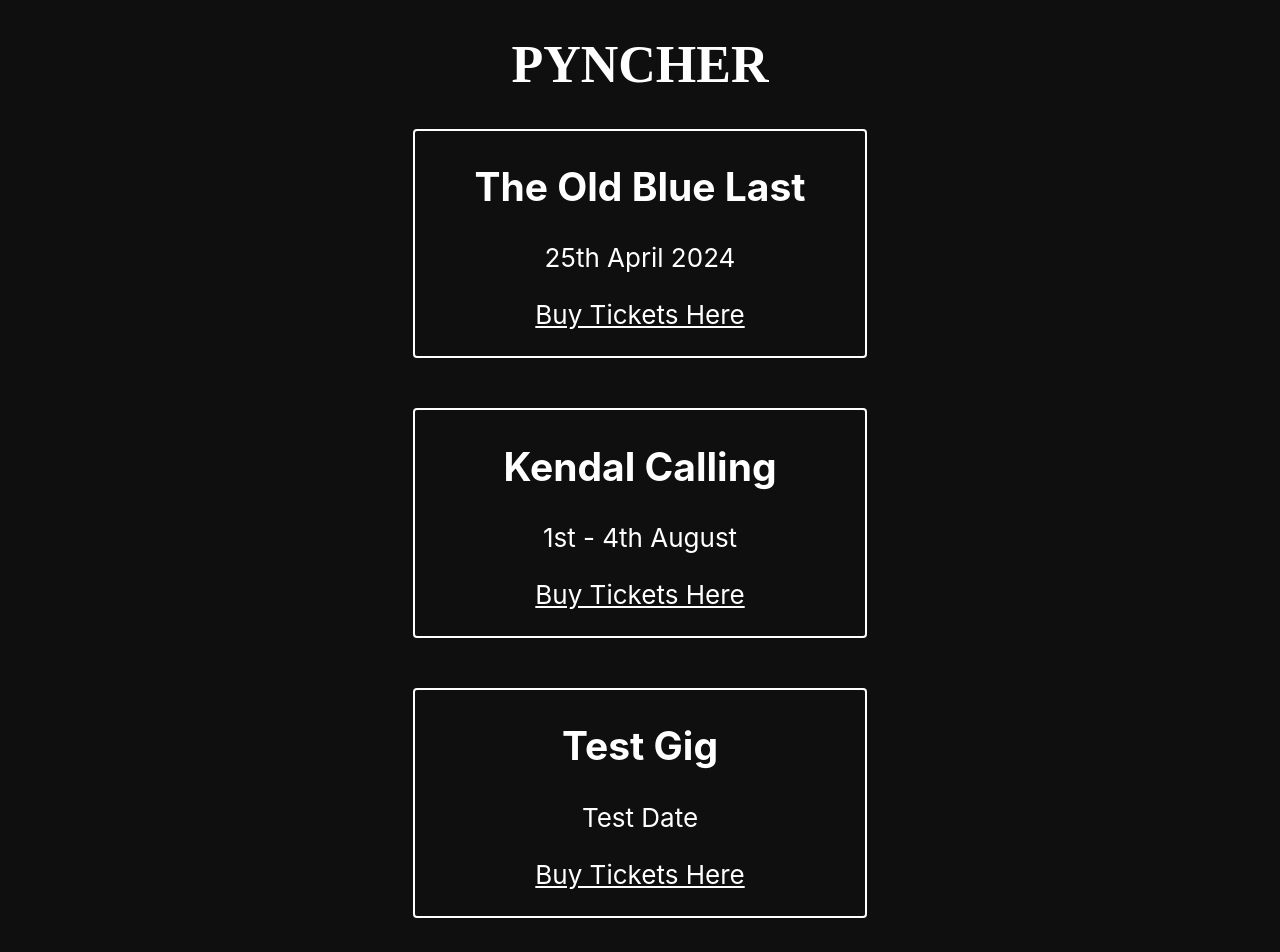
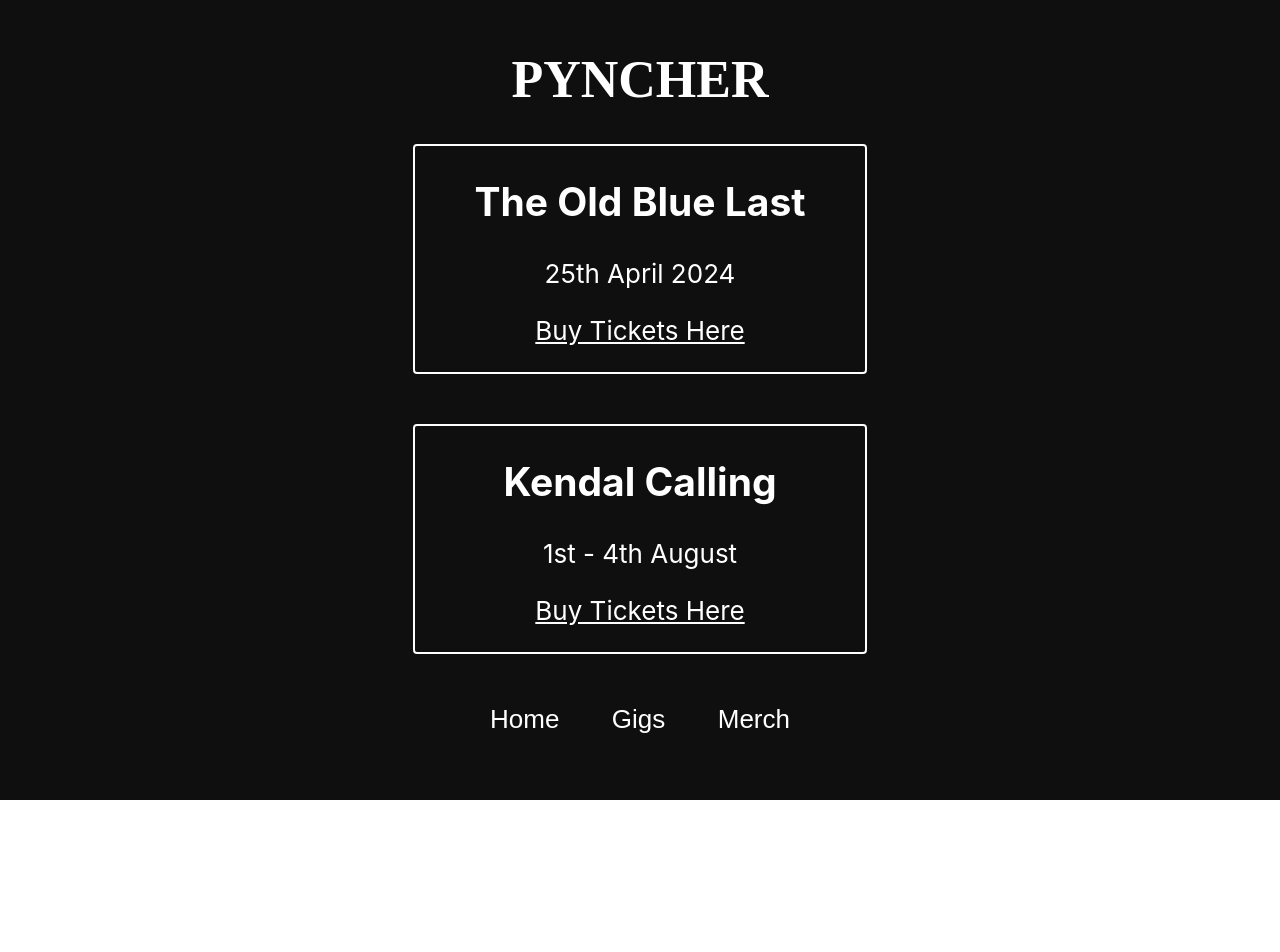
Before and after one commit to pyncher/website, a React (Create React App) app: page /#/gigs in a window 1280 px wide. Shown: the top 952 px of the page. After the commit the page ends 800 px from the top, so only its background shows below. Built offline with nearby package versions, Linux system fonts and the light colour scheme; a web font is replaced by a local one.

Commit message:
add navbar bottom padding

```diff
--- a/src/Navbar.css
+++ b/src/Navbar.css
@@ -9,6 +9,7 @@
 .navBarContainer {
   display: flex;
   justify-content: space-between;
+  padding-bottom: 50px;
   width: 220px;
 
   @media only screen and (min-width: 1000px) {
--- a/src/content/gigs.json
+++ b/src/content/gigs.json
@@ -8,10 +8,5 @@
     "name": "Kendal Calling",
     "date": "1st - 4th August",
     "ticketLink": "https://www.kendalcalling.co.uk"
-  },
-  {
-    "name": "Test Gig",
-    "date": "Test Date",
-    "ticketLink": "https://www.google.com"
   }
 ]
```
